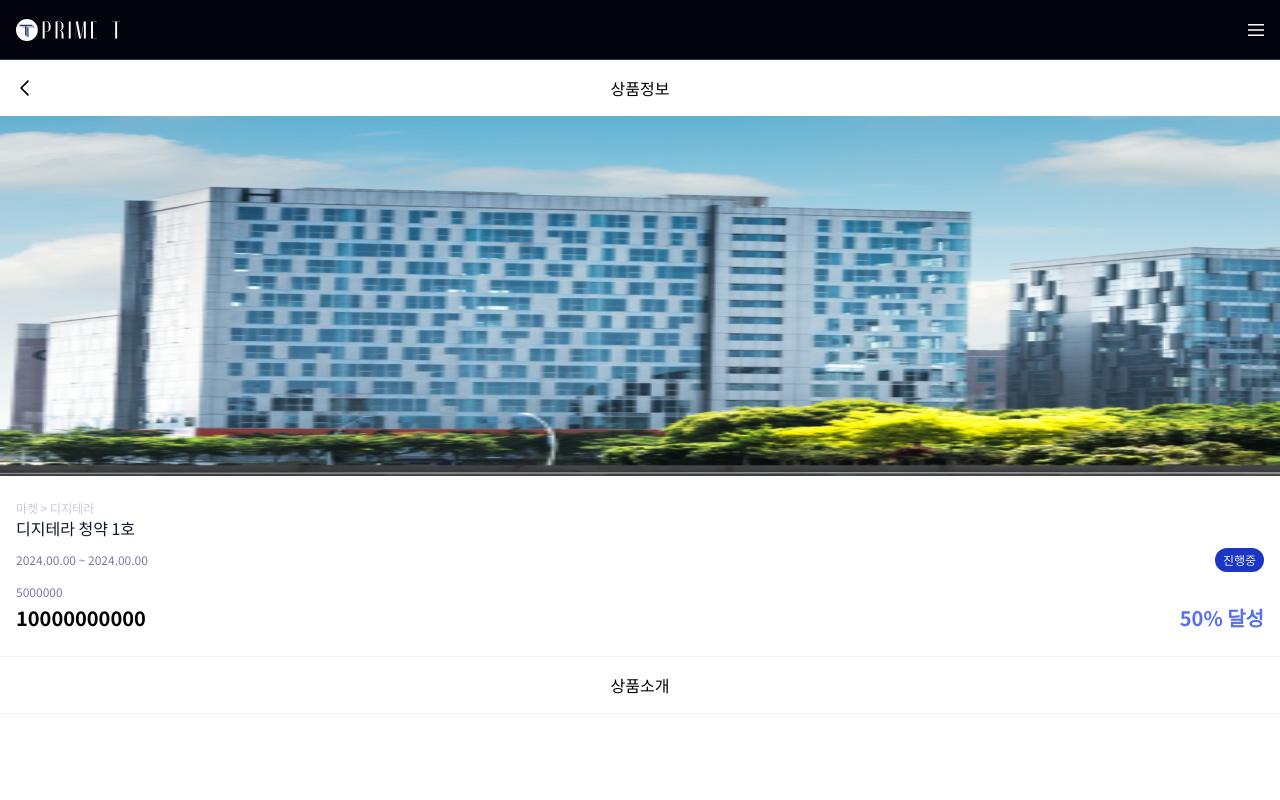
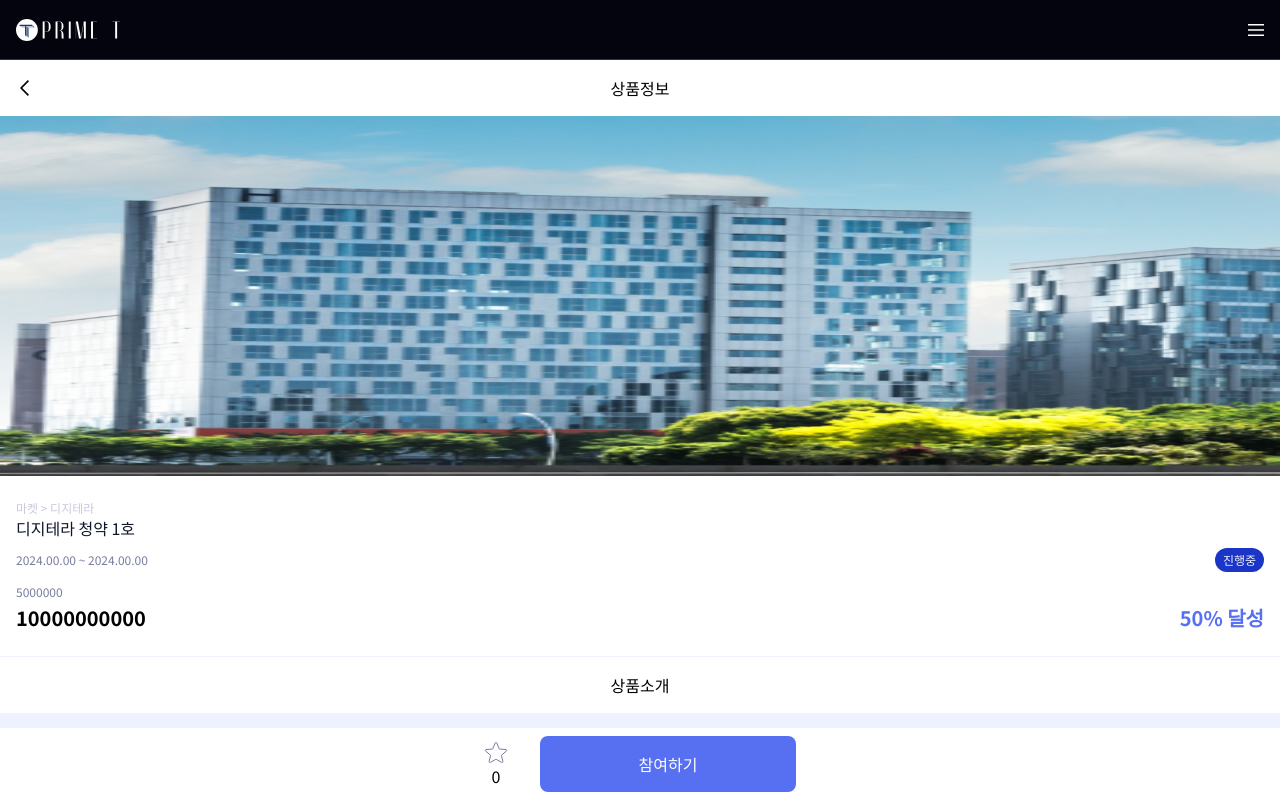
Before and after one commit to jangth0655/prime-t-front, a Next.js app: page /digiterra/1 in a window 1280 px wide. Built offline with nearby package versions, Linux system fonts and the light colour scheme.

Commit message:
PageHeader, BottomModal, Navbar, SolidButton DigiterraDetail, StarIcon 업데이트

```diff
--- a/src/components/Modal/BottomModal.tsx
+++ b/src/components/Modal/BottomModal.tsx
@@ -6,18 +6,22 @@ type Props = {
   height: string;
   bgColor?: string;
   children: React.ReactNode;
+  bottom?: string;
 };
 
 const BottomModal = forwardRef<HTMLDivElement, Props>(
-  ({ isActive, height, bgColor, children }, ref) => {
+  ({ isActive, height, bgColor, children, bottom }, ref) => {
     return (
       <Modal isActive={isActive}>
         <div
           ref={ref}
           style={{
             height,
+            bottom,
           }}
-          className={`${bgColor || "bg-white"} min-w-[22.5rem] rounded-t-lg`}
+          className={`${
+            bgColor || "bg-white"
+          } min-w-[22.5rem] rounded-t-lg fixed z-50 w-full`}
         >
           {children}
         </div>
--- a/src/components/Modal/Modal.tsx
+++ b/src/components/Modal/Modal.tsx
@@ -8,8 +8,8 @@ type Props = {
 export default function Modal({ children, isActive }: Props) {
   return isActive ? (
     <Portal>
-      <div className="fixed bg-black opacity-50 left-0 right-0 top-0 bottom-0 z-50" />
-      <div className="fixed z-50 bottom-0 w-full">{children}</div>
+      <div className="fixed bg-black opacity-50 left-0 right-0 top-0 bottom-0 z-30" />
+      <div>{children}</div>
     </Portal>
   ) : null;
 }
--- a/src/components/Navbar.tsx
+++ b/src/components/Navbar.tsx
@@ -36,7 +36,7 @@ export default function Navbar() {
   }, []);
 
   return pathName === "/" ? null : (
-    <nav className="fixed top-0 left-0 right-0 m-auto min-w-sm z-50">
+    <nav className="fixed top-0 left-0 right-0 m-auto min-w-sm z-30">
       <div className="h-[3.75rem] flex justify-between items-center pl-4 bg-slate-S900 z-40 border-b-[1px] border-b-slate-S600 ">
         <Link href={routes.serviceIntro}>
           <LogoWhite />
--- a/src/components/PageHeader.tsx
+++ b/src/components/PageHeader.tsx
@@ -4,12 +4,13 @@ import { useCallback } from "react";
 import { useRouter } from "next/navigation";
 
 import LeftArrowIcon from "@/icons/LeftArrowIcon";
+import { cls } from "@/utils/cls";
 
 type Props = {
   title: string;
   backUrl?: string;
   top?: string;
-  isPorkHub? : boolean;
+  isPorkHub?: boolean;
 };
 
 export default function PageHeader({ title, backUrl, top, isPorkHub }: Props) {
@@ -28,17 +29,29 @@ export default function PageHeader({ title, backUrl, top, isPorkHub }: Props) {
       style={{
         top: top || "3.75rem",
       }}
-      className={isPorkHub === true
-        ? "h-14 flex justify-center items-center fixed w-full z-40 bg-slate-S900 border-b-[1px] border-b-slate-S600"
-        : "h-14 flex justify-center items-center fixed w-full z-40 bg-white"}
+      className={cls(
+        isPorkHub
+          ? "bg-slate-S900 border-b-[1px] border-b-slate-S600"
+          : "bg-white",
+        "h-14 flex justify-center items-center fixed w-full z-30"
+      )}
     >
       <button
         onClick={onBackPage}
         className="absolute w-10 h-10 left-1 flex justify-center items-center"
       >
-        <LeftArrowIcon color={isPorkHub === true ? "#eef1ff" : "#000000"} />
+        <LeftArrowIcon color={isPorkHub ? "#eef1ff" : "#000000"} />
       </button>
-      <p className={isPorkHub === true ? "text-body leading-body text-slate-S200 font-regular" : "text-body leading-body text-black font-regular"}>{title}</p>
+      <p
+        className={cls(
+          isPorkHub
+            ? "text-slate-S200 font-regular"
+            : "text-black font-regular",
+          "text-body leading-body"
+        )}
+      >
+        {title}
+      </p>
     </header>
   );
 }
--- a/src/components/common/SolidButton.tsx
+++ b/src/components/common/SolidButton.tsx
@@ -9,6 +9,7 @@ type Props = {
   isColorSlate?: boolean;
   size: "L" | "M" | "S";
   text: string;
+  width?: string;
   onClick?: () => void;
 } & ButtonHTMLAttributes<HTMLButtonElement>;
 
@@ -19,6 +20,7 @@ export default function SolidButton({
   size,
   onClick,
   primaryColor,
+  width,
   ...props
 }: Props) {
   const sizeType = {
@@ -35,6 +37,7 @@ export default function SolidButton({
       onClick={onClick}
       style={{
         backgroundColor: isPrimaryColor ? primaryColor : "",
+        width,
       }}
       className={cls(
         isDisabled ? "bg-slate-S400 text-slate-S500" : "",
--- a/src/components/digiterra/DigiterraDetail.tsx
+++ b/src/components/digiterra/DigiterraDetail.tsx
@@ -8,15 +8,38 @@ import StatusTag from "../common/StatusTag";
 import DetailIssueAmount from "../feed/detail/DetailIssueAmount";
 import DetailAmount from "../feed/detail/DetailAmount";
 import DetailCompleteRate from "../feed/detail/DetailCompleteRate";
+import DetailProductIntroHeader from "../feed/detail/DetailProductIntroHeader";
 
 import TempImage from "../../../public/assets/digiterra/temp_digit_detail.png";
-import DetailProductIntroHeader from "../feed/detail/DetailProductIntroHeader";
+import SolidButton from "../common/SolidButton";
+import StartIcon from "@/icons/StarIcon";
+import { useCallback, useRef, useState } from "react";
+import BottomModal from "../Modal/BottomModal";
+import { useCloseOnOutSideClick } from "../commonHooks/useCloseOnOutSideClick";
 
 type Props = {
   detailId: number;
 };
 
 export default function DigiterraDetail({ detailId }: Props) {
+  const [isBottomModal, setIsBottomModal] = useState(false);
+  const bottomModalRef = useRef(null);
+  const involveButtonRef = useRef(null);
+
+  const openBottomModal = useCallback(() => {
+    setIsBottomModal(true);
+  }, []);
+
+  const closeBottomModal = useCallback(() => {
+    setIsBottomModal(false);
+  }, []);
+
+  useCloseOnOutSideClick({
+    exceptRefsArray: [bottomModalRef, involveButtonRef],
+    isOutSideClose: true,
+    close: closeBottomModal,
+  });
+
   return (
     <div className="pt-[7.25rem]">
       <div className="w-full h-[360px] relative">
@@ -26,10 +49,12 @@ export default function DigiterraDetail({ detailId }: Props) {
       <div className="px-4 py-6 border-b-[1px] border-b-slate-S200">
         <DetailCategory text="마켓 > 디지테라" />
         <DetailTitle text="디지테라 청약 1호" />
+
         <div className="flex justify-between items-center mt-2 mb-3">
           <DetailPeriod date="2024.00.00 ~ 2024.00.00" />
           <StatusTag statusType={{ key: "progress", name: "진행중" }} />
         </div>
+
         <DetailIssueAmount issueAmount={5000000} />
         <div className="mt-1 flex justify-between items-center">
           <DetailAmount amount={10000000000} />
@@ -40,6 +65,41 @@ export default function DigiterraDetail({ detailId }: Props) {
       <div>
         <DetailProductIntroHeader />
       </div>
+      <div className="p-4 bg-slate-S200 flex justify-center items-center h-full">
+        <p className="text-body leading-body font-regular text-black">
+          상품 소개를 준비중입니다.
+        </p>
+      </div>
+
+      <div
+        ref={involveButtonRef}
+        className="flex items-center justify-center space-x-8  w-full py-2 border-t-[1px] border-t-slate-S200 absolute bottom-0 bg-white z-40"
+      >
+        <button
+          type="button"
+          className="flex flex-col justify-center items-center"
+        >
+          <StartIcon />
+          <p>0</p>
+        </button>
+        <SolidButton
+          text={isBottomModal ? "다음" : "참여하기"}
+          size="L"
+          isPrimaryColor
+          primaryColor="#5770F2"
+          width="16rem"
+          onClick={openBottomModal}
+        />
+      </div>
+
+      <BottomModal
+        ref={bottomModalRef}
+        height="17.25rem"
+        isActive={isBottomModal}
+        bottom="4.5rem"
+      >
+        asdf
+      </BottomModal>
     </div>
   );
 }
--- /dev/null
+++ b/src/icons/StarIcon.tsx
@@ -0,0 +1,20 @@
+type Props = {
+  color?: string;
+};
+
+export default function StartIcon({ color }: Props) {
+  return (
+    <svg
+      xmlns="http://www.w3.org/2000/svg"
+      width="24"
+      height="23"
+      viewBox="0 0 24 23"
+      fill="none"
+    >
+      <path
+        d="M12.2557 18.2622L12.0006 18.1105L11.7452 18.2618L6.29011 21.4937L6.28922 21.4942C5.65176 21.8737 4.91644 21.3047 5.07297 20.6427L6.51885 14.541L6.58935 14.2435L6.35663 14.0452L1.53248 9.93415L1.5323 9.934C1.00012 9.48091 1.27249 8.60746 1.99643 8.55082L1.99643 8.55083L1.99903 8.55061L8.34797 8.02057L8.64659 7.99564L8.7654 7.72053L11.2498 1.96767L11.2506 1.9657C11.5247 1.32353 12.4754 1.32352 12.7495 1.96571L12.7502 1.96729L15.2346 7.73309L15.3533 8.00855L15.6522 8.0335L22.0011 8.56355L22.0037 8.56375C22.7276 8.62038 23 9.49383 22.4678 9.94693L22.4676 9.94708L17.6435 14.0581L17.4108 14.2564L17.4813 14.554L18.9272 20.6557C19.0837 21.3176 18.3484 21.8866 17.7109 21.5072L17.7108 21.5071L12.2557 18.2622Z"
+        stroke={color || "#797D9E"}
+      />
+    </svg>
+  );
+}
```
